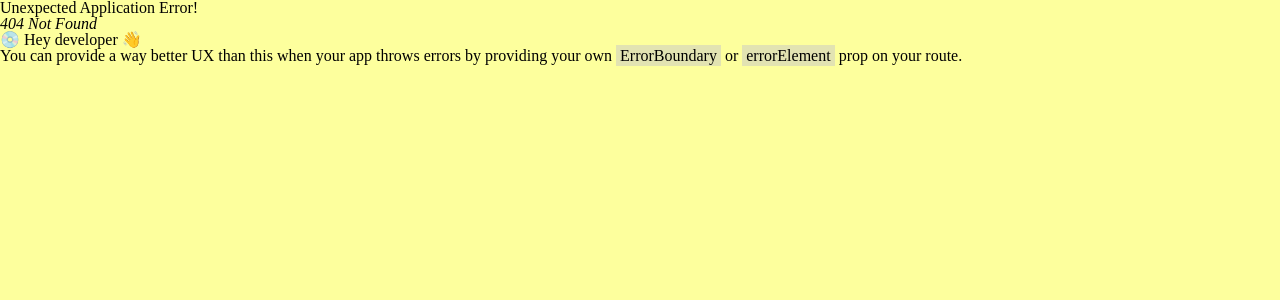
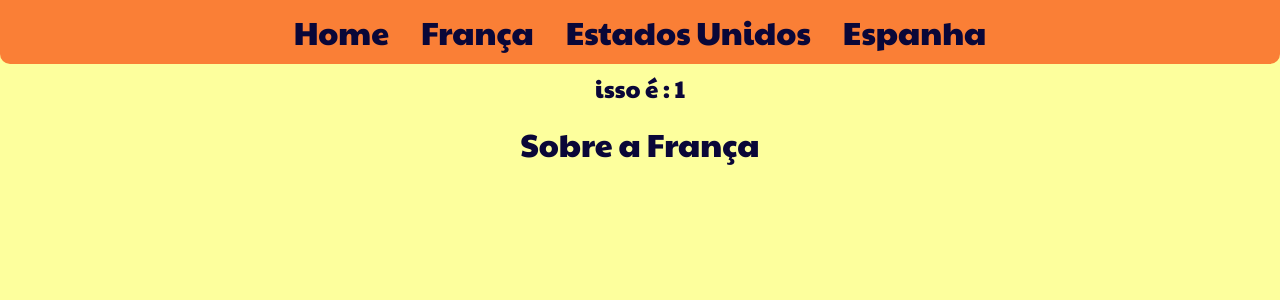
Before and after one commit to Pololokka/desafio-pe-na-estrada, a React (Vite) app: page /franca/1 in a window 1280 px wide. Before the commit this address had no page. Shown: the top 300 px of the page. Built offline with nearby package versions, Linux system fonts and the light colour scheme.

Commit message:
:construction: fazendo página de cidade

```diff
--- a/src/Data/linkArrays.js
+++ b/src/Data/linkArrays.js
@@ -6,19 +6,19 @@ import {
 
 export const franceLinks = [
   {
-    linkPath: "/",
+    linkPath: "/franca/paris",
     linkName: "Conheça mais sobre Paris",
     sectionTitle: "Sobre Paris",
     sectionText: francePageParis,
   },
   {
-    linkPath: "/",
+    linkPath: "/franca/strasbourg",
     linkName: "Conheça mais sobre Strasbourg",
     sectionTitle: "Sobre Strasbourg",
     sectionText: francePageStrasbourg,
   },
   {
-    linkPath: "/",
+    linkPath: "/franca/bordeaux",
     linkName: "Conheça mais sobre Bordeaux",
     sectionTitle: "Sobre Bordeaux",
     sectionText: francePageBordeaux,
--- /dev/null
+++ b/src/Data/textDetail.js
@@ -0,0 +1,26 @@
+export const paris = [
+  "isso aqui é um teste para paris",
+  "segundo teste para paris",
+];
+
+export const strasbourg = [
+  "isso aqui é um teste para strasbourg",
+  "segundo teste para strasbourg",
+];
+
+export const bordeaux = [
+  "isso aqui é um teste para bordeaux",
+  "segundo teste para bordeaux",
+];
+
+export const details = {
+  paris: ["isso aqui é um teste para paris", "segundo teste para paris"],
+  strasbourg: [
+    "isso aqui é um teste para strasbourg",
+    "segundo teste para strasbourg",
+  ],
+  bordeaux: [
+    "isso aqui é um teste para bordeaux",
+    "segundo teste para bordeaux",
+  ],
+};
--- /dev/null
+++ b/src/Pages/CityPage/Index.jsx
@@ -0,0 +1,36 @@
+import React from "react";
+import { useParams } from "react-router-dom";
+
+import TextSection from "../../Components/TextSection/Index";
+import { Link } from "react-router-dom";
+import { details } from "../../Data/textDetail";
+
+const CityPage = ({ pageName, sectionTitle, sectionText, pageInfo }) => {
+  document.title = pageName;
+  const { id } = useParams();
+  const teste = details[id];
+
+  console.log(teste);
+
+  return (
+    <main className="main__container">
+      <p className="texto">isso é : {id}</p>
+      <TextSection sectionTitle={sectionTitle} sectionText={sectionText} />
+      {teste?.map((element, index) => {
+        return (
+          <React.Fragment key={index}>
+            <TextSection
+              sectionTitle={element.sectionTitle}
+              sectionText={element.sectionText}
+            />
+            <Link className="subtitulo btn__geral" to={element.linkPath}>
+              {element.linkName}
+            </Link>
+          </React.Fragment>
+        );
+      })}
+    </main>
+  );
+};
+
+export default CityPage;
--- a/src/main.jsx
+++ b/src/main.jsx
@@ -5,9 +5,11 @@ import "./index.css";
 
 import Home from "./Pages/Home/Index.jsx";
 import CountryPage from "./Pages/CountryPage/Index.jsx";
+import CityPage from "./Pages/CityPage/Index.jsx";
 
 import { franceAboutPage } from "./Data/texts.js";
 import { franceLinks } from "./Data/linkArrays.js";
+import { paris, bordeaux, strasbourg } from "./Data/textDetail.js";
 
 import { createBrowserRouter, RouterProvider } from "react-router-dom";
 
@@ -31,6 +33,16 @@ const router = createBrowserRouter([
           />
         ),
       },
+      {
+        path: "/franca/:id",
+        element: (
+          <CityPage
+            pageName="Pé Na Estrada - França"
+            sectionTitle="Sobre a França"
+            pageInfo={(paris, bordeaux, strasbourg)}
+          />
+        ),
+      },
     ],
   },
 ]);
```
